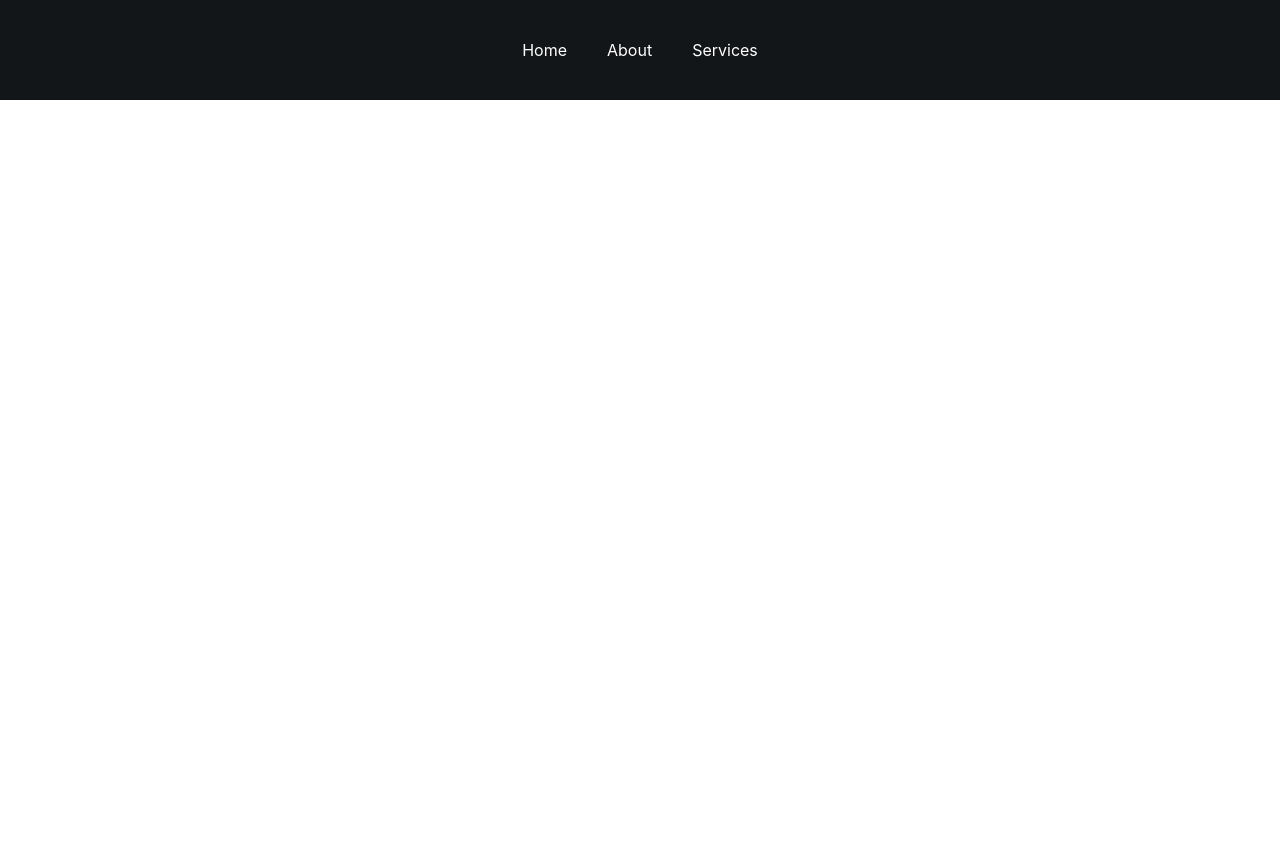
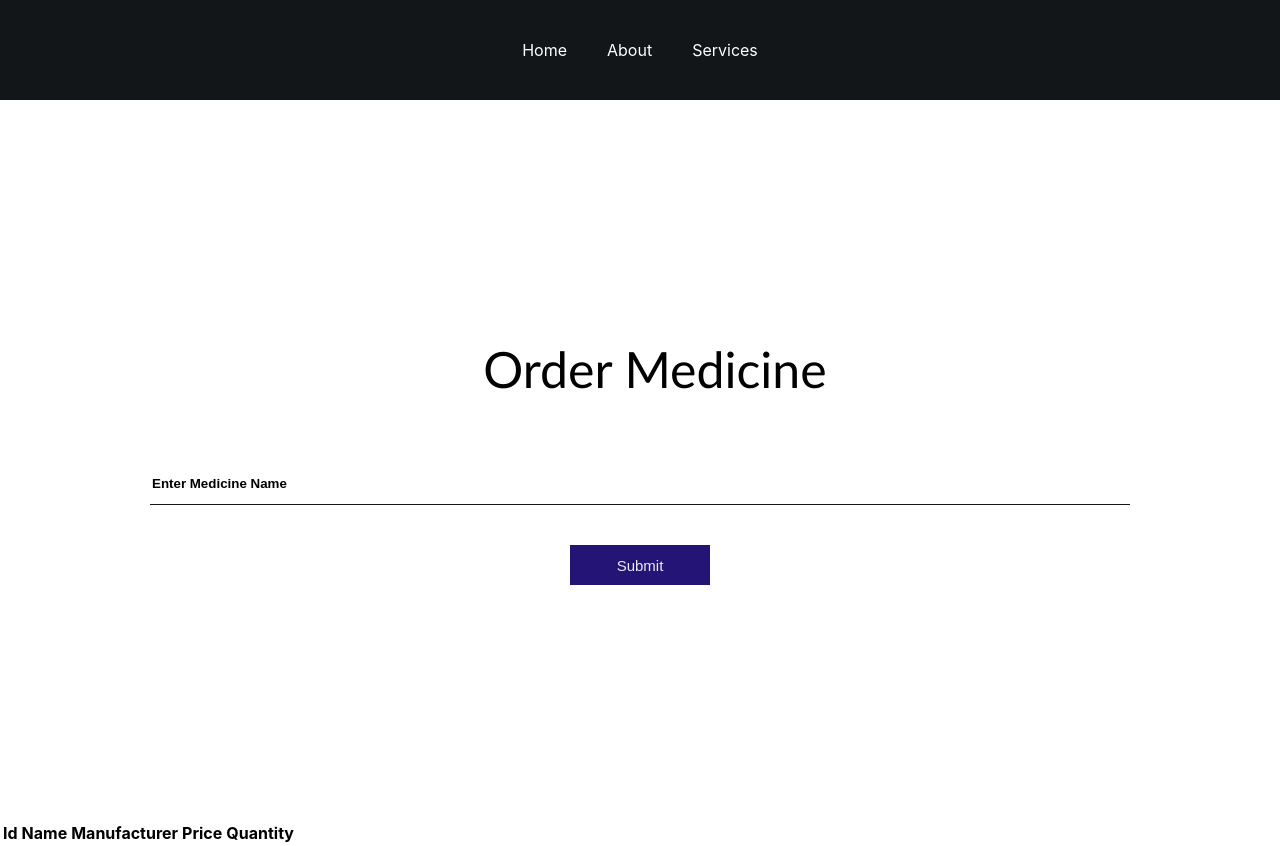
Before and after one commit to piyushjojo/project-igi-frontend, a React (Create React App) app in the folder Frontend/: page /order in a window 1280 px wide. Before the commit this address had no page. Before the commit the page ends 800 px from the top, so only its background shows below. Built offline with nearby package versions, Linux system fonts and the light colour scheme; the HTML template or start-up script is replaced by a standard one.

Commit message:
order(partial)

```diff
--- a/Frontend/src/App.js
+++ b/Frontend/src/App.js
@@ -10,6 +10,7 @@ import LabInchargeLogin from "./pages/LabInchargeLogin";
 import Profile from "./pages/Profile";
 import ChangePassword from "./pages/ChangePassword";
 import PatientSignUp from "./pages/PatientSignUp";
+import OrderMed from "./pages/OrderMed";
 
 function App() {
   return (
@@ -34,6 +35,7 @@ function App() {
           <Route exact path="profile" element={<Profile />} />
           <Route exact path="changePassword" element={<ChangePassword />} />
           <Route exact path="signup" element={<PatientSignUp />} />
+          <Route exact path="order" element={<OrderMed />} />
         </Routes>
       </BrowserRouter>
     </div>
--- /dev/null
+++ b/Frontend/src/Components/AddToCart.js
@@ -0,0 +1,74 @@
+import { useState } from "react";
+import patientService from "../services/patientService";
+
+function AddToCart(props){
+const [id,setId]=useState(0);
+const [quantity,setQuantity]=useState(0);
+
+
+	var addToCart = (e)=>{
+		// setData(e.target.value)
+		setId(props.med.id);
+		setQuantity(props.qty);
+
+		console.log(props+" fygg");
+		console.log(props+" gdjkl");
+		console.log(e.target.value+" jhbhu");
+		const medicine={id,quantity}
+		console.log(medicine+" bah");
+
+
+		patientService.medicineAddCart(medicine).then(
+			(response) => {
+
+			  console.log("success");
+			  console.log(response);
+
+			//   localStorage.setItem("token", response.data.token);
+			//   localStorage.setItem("id", response.data.id);
+			//   localStorage.setItem("name", response.data.name);
+
+			//   console.log(localStorage.getItem("id"));
+			//   console.log(localStorage.getItem("name"));
+			//   window.location.href = "/dashboard";
+			},(error) => {
+				// alert("Invalid Login Details", error);
+				// toast.error("invalid login");
+				console.log(error);
+				console.log("Error");
+			  }
+			  );
+	}
+	/*
+	    patientService.signin(login).then(
+      (response) => {
+        console.log(email);
+        console.log(password);
+        console.log("success");
+        console.log(response);
+
+        localStorage.setItem("token", response.data.token);
+        localStorage.setItem("id", response.data.id);
+        localStorage.setItem("name", response.data.name);
+
+        console.log(localStorage.getItem("id"));
+        console.log(localStorage.getItem("name"));
+        window.location.href = "/dashboard";
+      },
+      (error) => {
+        alert("Invalid Login Details", error);
+        toast.error("invalid login");
+        console.log(error);
+        console.log("Error");
+      }
+    );
+  };
+	*/
+
+	return(
+		<div>
+			<button className="btn btn-primary" onClick={addToCart}>Add To Cart</button>
+		</div>
+	)
+}
+export default AddToCart
--- /dev/null
+++ b/Frontend/src/Components/MedicineList.js
@@ -0,0 +1,32 @@
+import TableRow from "./TableRow";
+
+function MedicineList(props){
+    console.log(props.medList[0]+"Abs")
+    // return(
+    //     <ol>
+    //         {props.medList.map((item)=>{
+    //             return <li>{item.name}</li>
+    //         })}
+    //     </ol>
+    // );
+    return(
+		<table className="table table-hover table-striped table-dark">
+			<thead>
+				<tr>
+                    <th>Id</th>
+					<th>Name</th>
+                    <th>Manufacturer</th>
+					<th>Price</th>
+					<th>Quantity</th>
+					<th></th>
+				</tr>
+			</thead>
+			<tbody>
+				{props.medList.map((item)=>
+					 <TableRow med={item}/>
+				)}
+			</tbody>
+		</table>
+	)
+}
+export default MedicineList;
--- /dev/null
+++ b/Frontend/src/Components/TableRow.js
@@ -0,0 +1,20 @@
+import { useState } from "react";
+import AddToCart from "./AddToCart";
+function TableRow(props){
+	const [quantity,setQuantity]=useState(0);
+	console.log(quantity+" tablerow");
+	console.log(props.med.id);
+	return(
+			<tr>
+				<td>{props.med.id}</td>
+				<td>{props.med.name}</td>
+				<td>{props.med.manufacturer}</td>
+				<td>{props.med.price}</td>
+				<td><input type="number" min="1" id="quantity" name="quantity" value={quantity}
+				onChange={(e) => setQuantity(e.target.value)}></input></td>
+				<td><AddToCart med={props.med} qty={quantity}/></td>
+			</tr>
+	)
+}
+
+export default TableRow;
--- a/Frontend/src/pages/PatientLogin.js
+++ b/Frontend/src/pages/OrderMed.js
@@ -14,33 +14,31 @@ import {
   Row,
 } from "reactstrap";
 import patientService from "../services/patientService";
+import MedicineList from "../Components/MedicineList";
 
 import "../styles/Contact.css";
 
-function PatientLogin() {
-  const [email, setEmail] = useState("");
-  const [password, setPassword] = useState("");
+function OrderMed() {
+  const [name, setName] = useState("");
+  const [medicine, setMedicine]=useState([]);
+
 
   const handleClick = () => {
-    const login = { email, password };
+
 
     localStorage.clear();
 
     // axios.post(`http://localhost:8080/patient/signin`, login)
-    patientService.signin(login).then(
+    patientService.OrderMedicine(name).then(
       (response) => {
-        console.log(email);
-        console.log(password);
+
         console.log("success");
         console.log(response);
+        setMedicine(response.data);
+        console.log(medicine)
 
-        localStorage.setItem("token", response.data.token);
-        localStorage.setItem("id", response.data.id);
-        localStorage.setItem("name", response.data.name);
 
-        console.log(localStorage.getItem("id"));
-        console.log(localStorage.getItem("name"));
-        window.location.href = "/dashboard";
+        // window.location.href = "/dashboard";
       },
       (error) => {
         alert("Invalid Login Details", error);
@@ -52,36 +50,27 @@ function PatientLogin() {
   };
 
   return (
-    <div className="col-5 container-fluid border border-3">
+    <div className="col-8 container-fluid border border-3">
       {/* </Navbar> */}
       <div className="contact">
         <div className="rightSide">
-          <h1> Patient SignIn</h1>
+          <h1>Order Medicine</h1>
 
           <Form>
             <FormGroup className="mb-2 me-sm-2 mb-sm-0">
               <Input
-                id="email"
-                name="email"
-                placeholder="Enter Email"
+                id="name"
+                name="medicineName"
+                placeholder="Enter Medicine Name"
                 type="text"
-                value={email}
-                onChange={(e) => setEmail(e.target.value)}
+                value={name}
+                onChange={(e) => setName(e.target.value)}
               />
             </FormGroup>
-            <FormGroup className="my-4 me-sm-2 mb-sm-0">
-              <Input
-                id="password"
-                name="password"
-                placeholder="Enter Password"
-                type="text"
-                value={password}
-                onChange={(e) => setPassword(e.target.value)}
-              />
-            </FormGroup>
+
             <div className="text-center">
               <Button
-                disabled={email && password ? false : true}
+                disabled={name ? false : true}
                 className="btn btn-primary"
                 onClick={handleClick}
               >
@@ -91,9 +80,10 @@ function PatientLogin() {
           </Form>
         </div>
       </div>
+      <MedicineList medList={medicine}/>
       {/* <Footer/> */}
     </div>
   );
 }
 
-export default PatientLogin;
+export default OrderMed;
--- a/Frontend/src/services/patientService.js
+++ b/Frontend/src/services/patientService.js
@@ -27,6 +27,14 @@ const changePassword = (data, id) => {
 const remove = (id) => {
   return patientClient.put(`/profile/delete/${id}`);
 };
+
+const OrderMedicine=(data)=>{
+  return patientClient.get(`/ordermed?name=${data}`);
+};
+
+const medicineAddCart=(data)=>{
+  return patientClient.get(`/ordermed?id=${data.id};quantity=${data.quantity}`);
+};
 export default {
   signout,
   signin,
@@ -35,4 +43,6 @@ export default {
   profile,
   changePassword,
   remove,
+  OrderMedicine,
+  medicineAddCart
 };
```
